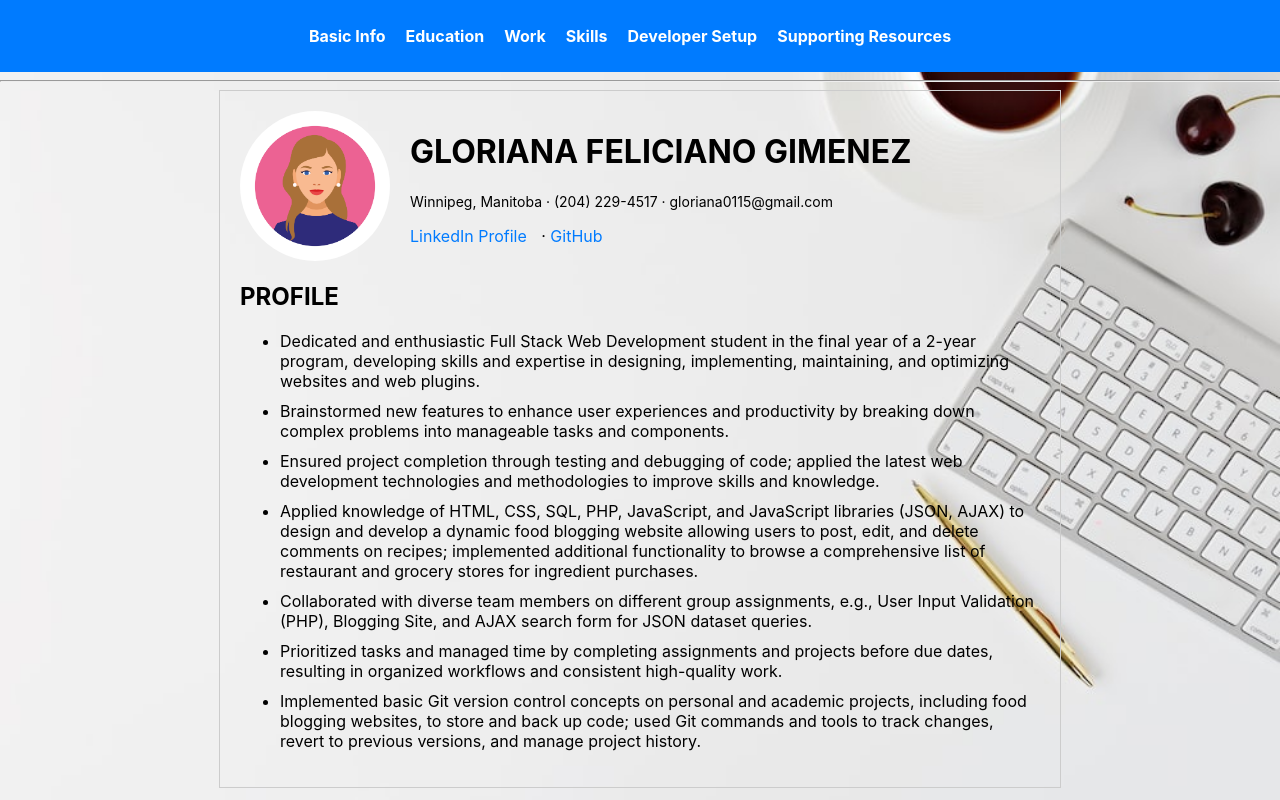
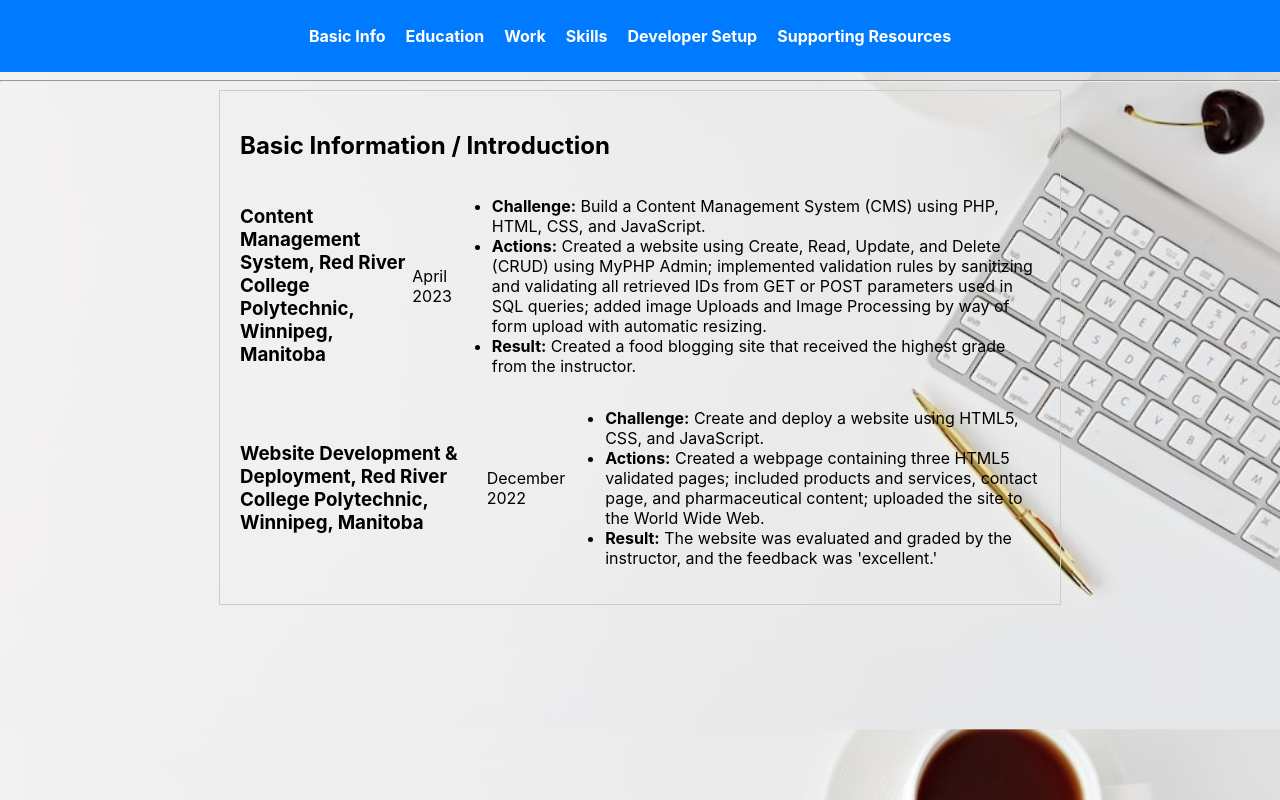
Before and after one commit to ggimenez01/gimenez_gloriana_coding_assignment14, a React (Create React App) app: page / in a window 1280 px wide. Built offline with nearby package versions, Linux system fonts and the light colour scheme.

Commit message:
Update BasicInfo.js

```diff
--- a/src/components/BasicInfo.js
+++ b/src/components/BasicInfo.js
@@ -4,51 +4,35 @@
 function BasicInfo() {
   return (
     <div className="basic-info-container">
+      <h2>Basic Information / Introduction</h2>
+
       <div className="profile-section">
-        <img
-          src={process.env.PUBLIC_URL + '/woman.jpg'}
-          alt="woman"
-          className="profile-picture"
-        />
-        <div className="profile-details">
-          <h1>GLORIANA FELICIANO GIMENEZ</h1>
-          <p className="contact-info">
-            Winnipeg, Manitoba · (204) 229-4517 · gloriana0115@gmail.com
-          </p>
-          <p className="profile-links">
-            <a href="https://www.linkedin.com/in/glorianagimenez/" target="_blank" rel="noopener noreferrer">
-              LinkedIn Profile
-            </a>
-            &nbsp;·&nbsp;
-            <a href="https://github.com/ggimenez01/" target="_blank" rel="noopener noreferrer">
-              GitHub
-            </a>
-          </p>
-        </div>
-      </div>
-      <div className="profile-summary">
-        <h2>PROFILE</h2>
+        <h3>Content Management System, Red River College Polytechnic, Winnipeg, Manitoba</h3>
+        <p>April 2023</p>
         <ul>
           <li>
-            Dedicated and enthusiastic Full Stack Web Development student in the final year of a 2-year program, developing skills and expertise in designing, implementing, maintaining, and optimizing websites and web plugins.
+            <strong>Challenge:</strong> Build a Content Management System (CMS) using PHP, HTML, CSS, and JavaScript.
           </li>
           <li>
-            Brainstormed new features to enhance user experiences and productivity by breaking down complex problems into manageable tasks and components.
+            <strong>Actions:</strong> Created a website using Create, Read, Update, and Delete (CRUD) using MyPHP Admin; implemented validation rules by sanitizing and validating all retrieved IDs from GET or POST parameters used in SQL queries; added image Uploads and Image Processing by way of form upload with automatic resizing.
           </li>
           <li>
-            Ensured project completion through testing and debugging of code; applied the latest web development technologies and methodologies to improve skills and knowledge.
+            <strong>Result:</strong> Created a food blogging site that received the highest grade from the instructor.
+          </li>
+        </ul>
+      </div>
+      <div className="profile-section">
+        <h3>Website Development & Deployment, Red River College Polytechnic, Winnipeg, Manitoba</h3>
+        <p>December 2022</p>
+        <ul>
+          <li>
+            <strong>Challenge:</strong> Create and deploy a website using HTML5, CSS, and JavaScript.
           </li>
           <li>
-            Applied knowledge of HTML, CSS, SQL, PHP, JavaScript, and JavaScript libraries (JSON, AJAX) to design and develop a dynamic food blogging website allowing users to post, edit, and delete comments on recipes; implemented additional functionality to browse a comprehensive list of restaurant and grocery stores for ingredient purchases.
+            <strong>Actions:</strong> Created a webpage containing three HTML5 validated pages; included products and services, contact page, and pharmaceutical content; uploaded the site to the World Wide Web.
           </li>
           <li>
-            Collaborated with diverse team members on different group assignments, e.g., User Input Validation (PHP), Blogging Site, and AJAX search form for JSON dataset queries.
-          </li>
-          <li>
-            Prioritized tasks and managed time by completing assignments and projects before due dates, resulting in organized workflows and consistent high-quality work.
-          </li>
-          <li>
-            Implemented basic Git version control concepts on personal and academic projects, including food blogging websites, to store and back up code; used Git commands and tools to track changes, revert to previous versions, and manage project history.
+            <strong>Result:</strong> The website was evaluated and graded by the instructor, and the feedback was 'excellent.'
           </li>
         </ul>
       </div>
```
